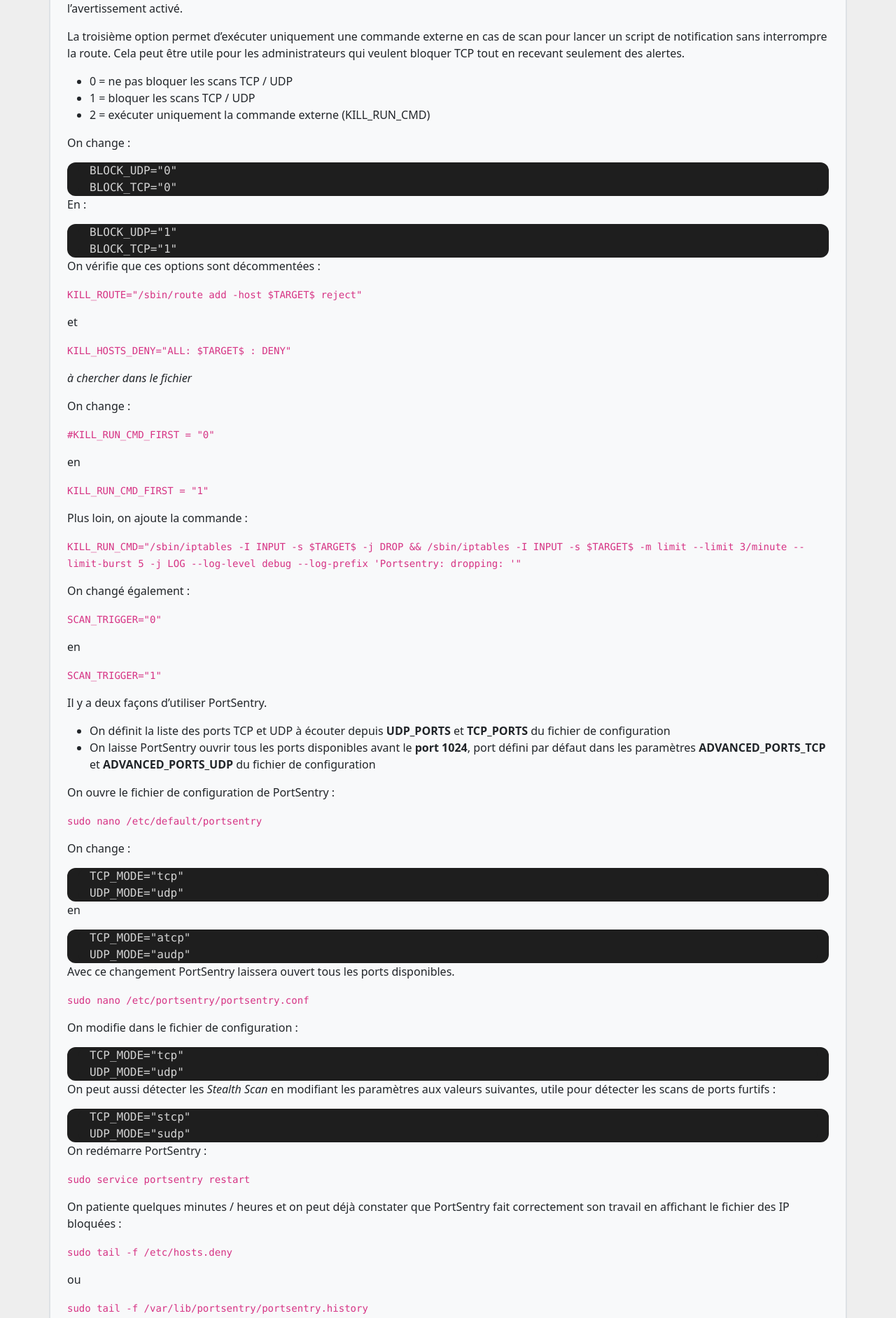
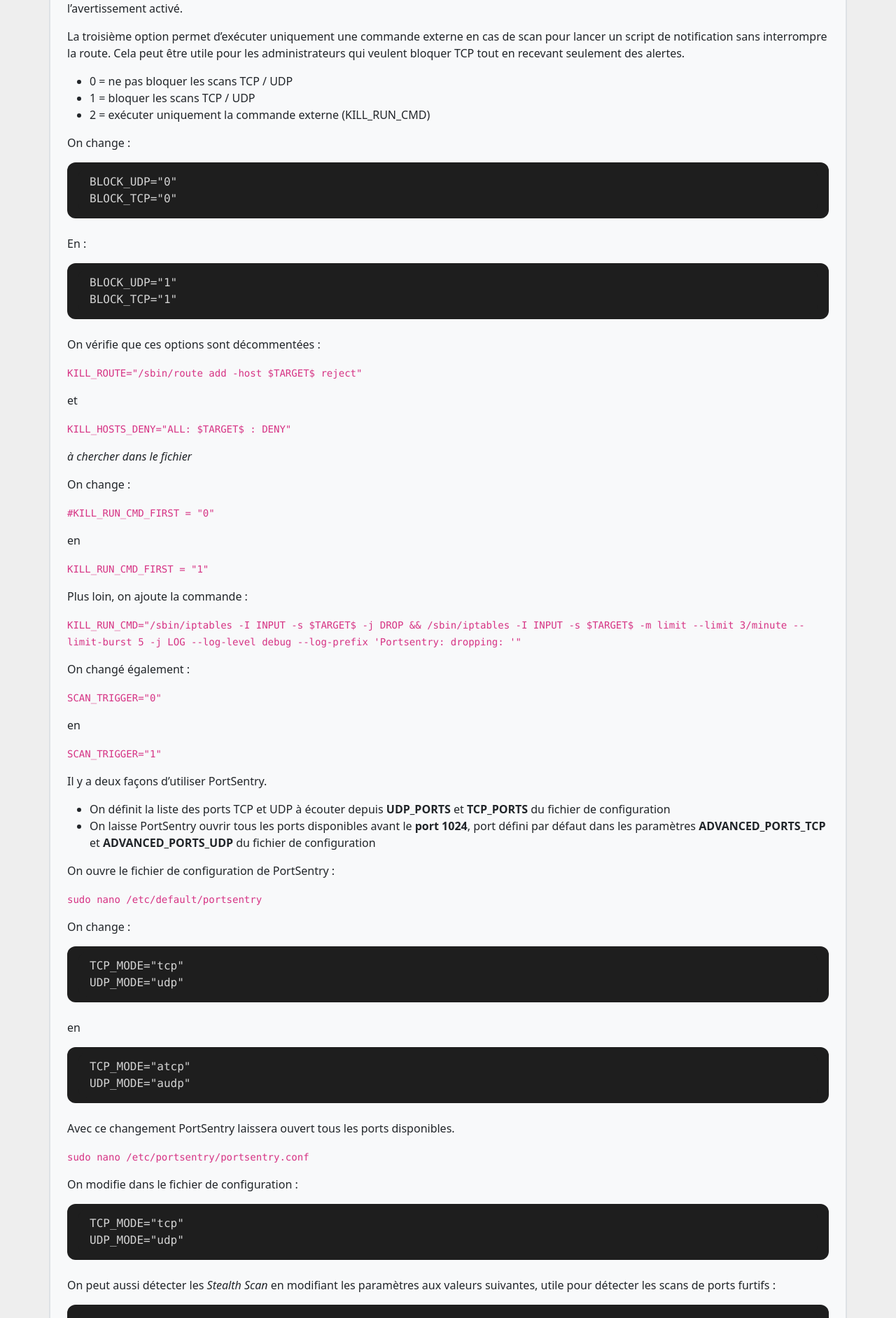
Before and after one commit to Machou/machou.github.io, a Jekyll site: the page built from pages/portsentry.md, in a window 1280 px wide. Shown: the part 2004-3887 px from the top of the page at 70% size. Built offline with Jekyll 4.4.1, drawn with Linux system fonts in a browser that asks for light colours; comment, search, counter and statistics services are not loaded.

Commit message:
corrections

```diff
--- a/assets/css/rouge.css
+++ b/assets/css/rouge.css
@@ -5,8 +5,9 @@
 	display: block;
 	font-family: 'Source Code Pro', Consolas, 'Ubuntu Mono', monospace;
 	font-size: 1rem;
+	margin-bottom: 1.5rem;
 	overflow-x: auto;
-	padding: 0 1rem;
+	padding: .5rem 1rem;
 }
 
 pre.highlight {
```
